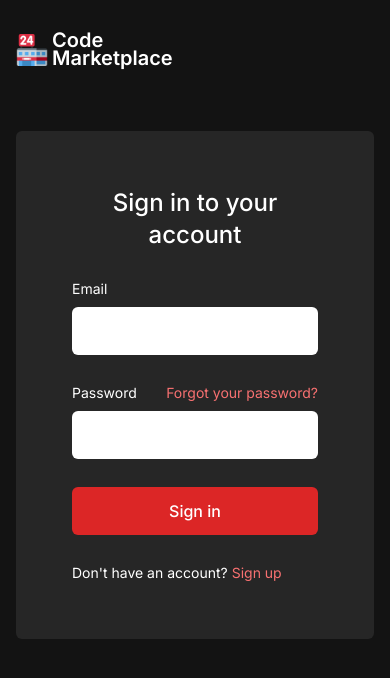
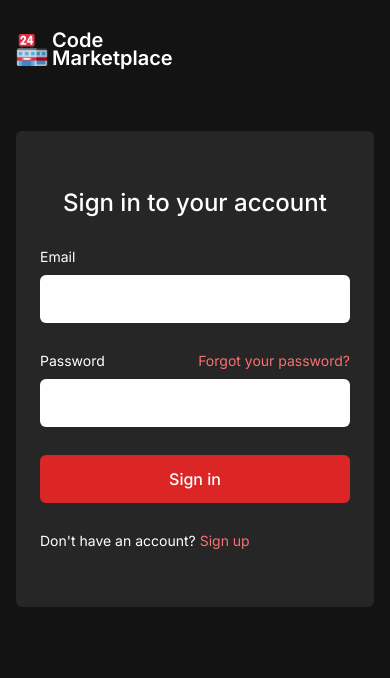
Before and after one commit to xavierbatista/code-marketplace, a Next.js app in the folder client/: page /sign-in in a window 390 px wide. Shown: the top 678 px of the page. Built offline with nearby package versions, Linux system fonts and the light colour scheme.

Commit message:
did stuff

```diff
--- a/client/components/Icons/ArrowDown.tsx
+++ b/client/components/Icons/ArrowDown.tsx
@@ -6,7 +6,7 @@ function ArrowDown() {
       fill="none"
       viewBox="0 0 24 24"
       stroke="currentColor"
-      strokeWidth={2.8}
+      strokeWidth={2}
     >
       <path strokeLinecap="round" strokeLinejoin="round" d="M19 9l-7 7-7-7" />
     </svg>
--- a/client/pages/search.tsx
+++ b/client/pages/search.tsx
@@ -29,14 +29,17 @@ function Search() {
       <h1 className="text-4xl lg:text-5xl mx-auto max-w-[90rem] py-8 px-4 font-bold">
         Search related words
       </h1>
-      <div className="mx-auto max-w-[90rem] pt-8 pb-2 px-4 font-semibold flex justify-between">
-        <button className="xl:text-xl font-semibold xl:cursor-default">
+      <div className="mx-auto max-w-[90rem] pt-8 pb-2 px-4 flex justify-between">
+        <div className="text-xl font-semibold hidden xl:inline-block">
+          Filters
+        </div>
+        <button className="xl:hidden">
           <span className="mr-1">Filters</span>
-          <span className="xl:hidden">
+          <span>
             <ArrowDown />
           </span>
         </button>
-        <button className="font-semibold">
+        <button className="">
           <span className="mr-1">Sort by</span>
           <ArrowDown />
         </button>
--- a/client/pages/sign-in.tsx
+++ b/client/pages/sign-in.tsx
@@ -19,7 +19,7 @@ function SignIn() {
         </div>
       </div>
       {/* FORM */}
-      <div className="bg-neutral-800 mt-16 rounded-md p-14">
+      <div className="bg-neutral-800 mt-16 rounded-md px-6 p-14 sm:px-14">
         <h1 className="text-2xl text-center font-medium">
           Sign in to your account
         </h1>
@@ -27,14 +27,22 @@ function SignIn() {
           <label htmlFor="" className="mt-7 text-sm">
             Email
           </label>
-          <input type="text" className="rounded-md text-black h-12 px-5 mt-2" />
-          <label htmlFor="" className="mt-7 flex justify-between text-sm">
-            <p>Password</p>
+          <input
+            type="text"
+            className="rounded-md text-black h-12 px-5 mt-2 outline-red-400 outline-2 focus:outline"
+          />
+          <div className="mt-7 flex justify-between">
+            <label htmlFor="" className="text-sm">
+              Password
+            </label>
             <button className="text-red-400 text-sm">
               Forgot your password?
             </button>
-          </label>
-          <input type="text" className="rounded-md text-black h-12 px-5 mt-2" />
+          </div>
+          <input
+            type="text"
+            className="rounded-md text-black h-12 px-5 mt-2 outline-red-400 outline-2 focus:outline"
+          />
           <button className="bg-red-600 h-12 rounded-md mt-7 font-medium">
             Sign in
           </button>
--- a/client/pages/sign-up.tsx
+++ b/client/pages/sign-up.tsx
@@ -19,7 +19,7 @@ function SignUp() {
         </div>
       </div>
       {/* FORM */}
-      <div className="bg-neutral-800 mt-16 rounded-md p-14">
+      <div className="bg-neutral-800 mt-16 rounded-md p-14 px-6 p-14 sm:px-14">
         <h1 className="text-2xl text-center font-medium">
           Create your account
         </h1>
@@ -27,11 +27,17 @@ function SignUp() {
           <label htmlFor="" className="mt-7 text-sm">
             Email
           </label>
-          <input type="text" className="rounded-md text-black h-12 px-5 mt-2" />
+          <input
+            type="text"
+            className="rounded-md text-black h-12 px-5 mt-2 outline-red-400 outline-2 focus:outline"
+          />
           <label htmlFor="" className="mt-7 text-sm">
             Password
           </label>
-          <input type="text" className="rounded-md text-black h-12 px-5 mt-2" />
+          <input
+            type="text"
+            className="rounded-md text-black h-12 px-5 mt-2 outline-red-400 outline-2 focus:outline"
+          />
           <button className="bg-red-600 h-12 rounded-md mt-7 font-medium">
             Create account
           </button>
```
